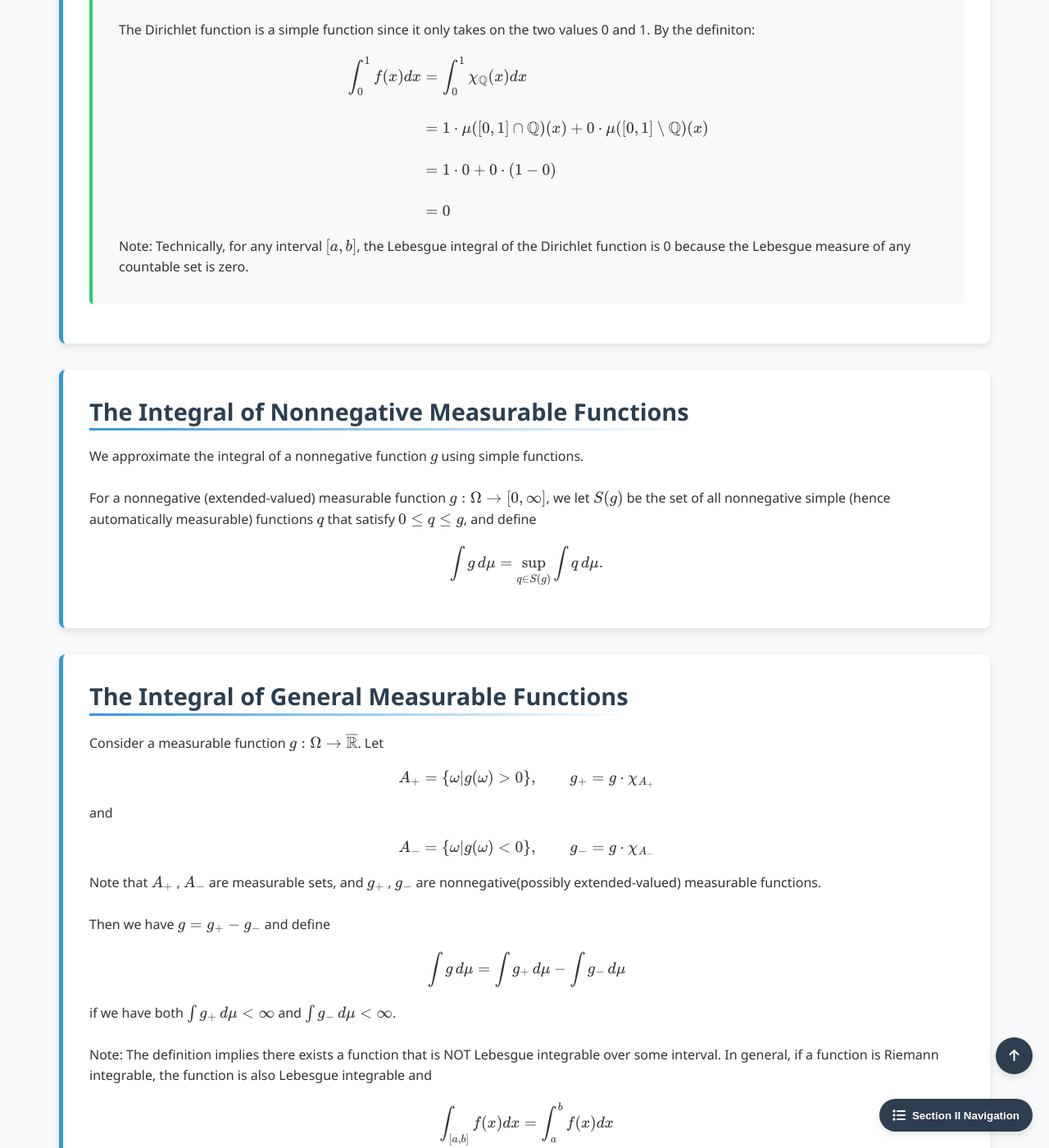
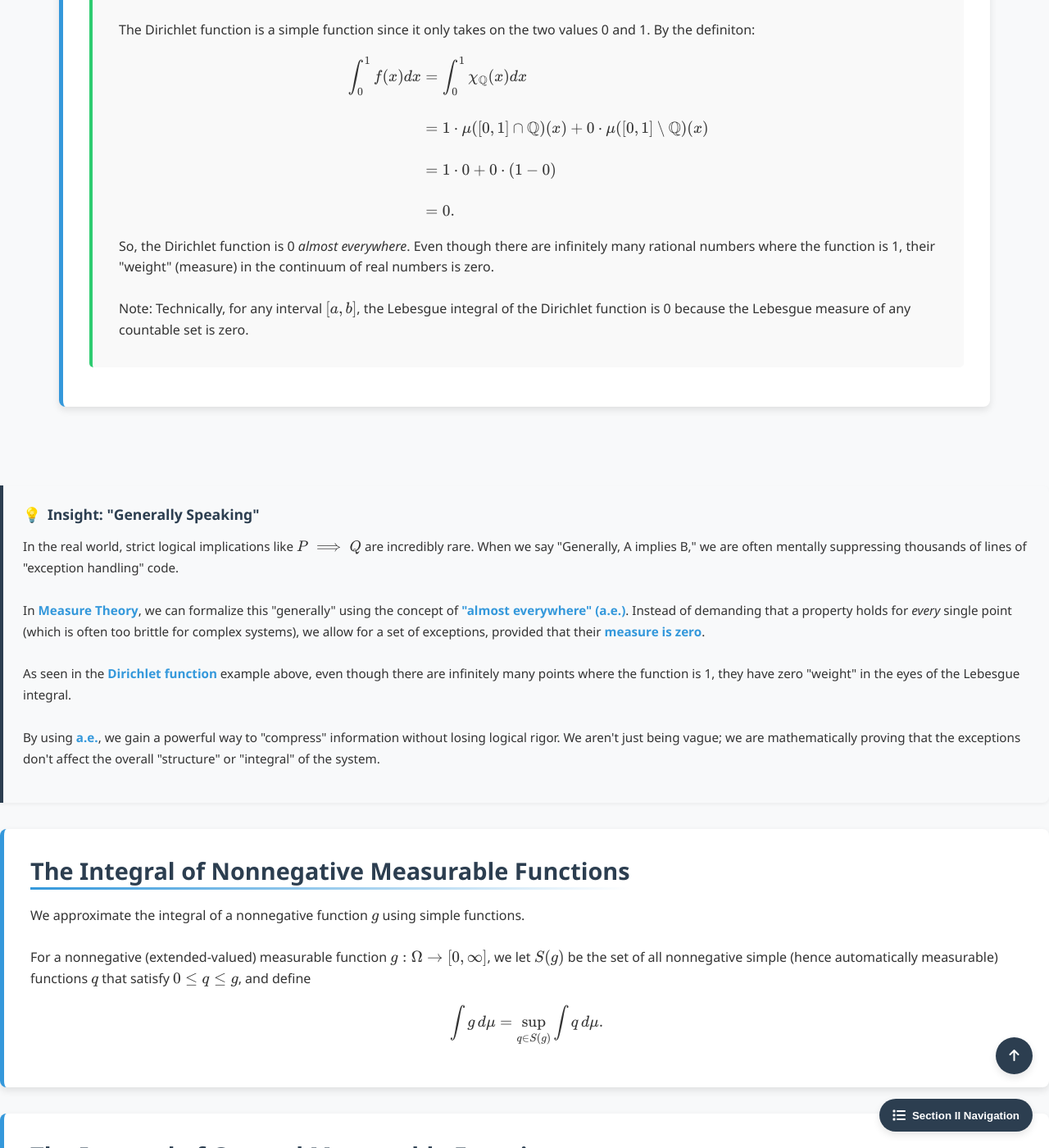
Before and after one commit to Yusukey01/yusukey01.github.io, a Jekyll site: the page built from Mathematics/Calculus/lebesgue.html, in a window 1280 px wide and 1400 px high, scrolled down 2839 px. Shown: the whole window at 82% size. Built offline with Jekyll 4.4.1, drawn with Linux system fonts in a browser that asks for light colours.

Commit message:
added insight

```diff
--- a/Mathematics/Calculus/lebesgue.html
+++ b/Mathematics/Calculus/lebesgue.html
@@ -195,6 +195,7 @@ uses_python: false
                 \int g \, d\mu = \sum_{i=1}^k a_i \mu(A_i).
                 \]
                 (We assume \(a_i \mu(A_i) = 0\) if \(a_i = 0\) and \(\mu(A_i) = \infty\).)
+            </p>
             <div class="proof">
                 <span class="proof-title">Example: Dirichlet function</span>
                 Finally, we can get the integral of <strong>Dirichlet function</strong> on the interval \([0, 1]\):
@@ -212,12 +213,37 @@ uses_python: false
                 \int_0^1 f(x)dx &= \int_0^1 \chi_{\mathbb{Q}}(x) dx\\\\
                                 &= 1 \cdot \mu([0, 1] \cap \mathbb{Q})(x) + 0 \cdot \mu([0, 1] \setminus \mathbb{Q})(x)\\\\
                                 &= 1 \cdot 0 + 0 \cdot (1 - 0) \\\\
-                                &= 0
+                                &= 0.
                 \end{align*}
                 \]
+                So, the Dirichlet function is 0 <em>almost everywhere</em>. Even though there are infinitely many rational numbers
+                where the function is 1, their "weight" (measure) in the continuum of real numbers is zero.
+                <br><br>
                 Note: Technically, for any interval \([a, b]\), the Lebesgue integral of the Dirichlet function is 0
                 because the Lebesgue measure of any countable set is zero.
             </div>
+
+            </div>
+
+            <section class="insight-box">
+                <h3>Insight: "Generally Speaking"</h3>
+                <p>
+                    In the real world, strict logical implications like \(P \implies Q\) are incredibly rare.
+                    When we say "Generally, A implies B," we are often mentally suppressing thousands of lines
+                    of "exception handling" code.
+                    <br><br>
+                    In <strong>Measure Theory</strong>, we can formalize this "generally" using the concept of
+                    <strong>"almost everywhere" (a.e.)</strong>. Instead of demanding that a property holds for
+                    <em>every</em> single point (which is often too brittle for complex systems), we allow for a
+                    set of exceptions, provided that their <strong>measure is zero</strong>.
+                    <br><br>
+                    As seen in the <strong>Dirichlet function</strong> example above, even though there are
+                    infinitely many points where the function is 1, they have zero "weight" in the eyes of the
+                    Lebesgue integral.
+                    <br><br>
+                    By using <strong>a.e.</strong>, we gain a powerful way to "compress" information without losing
+                    logical rigor. We aren't just being vague; we are mathematically proving that the exceptions don't
+                    affect the overall "structure" or "integral" of the system.
                 </p>
             </section>
 
--- a/css/styles.css
+++ b/css/styles.css
@@ -1211,6 +1211,35 @@
     font-weight: bold;
     color: var(--secondary-color);
     margin-bottom: var(--spacing-xs);
+  }
+
+  /* Insight Box: For unique perspectives linking Math and Reality */
+  .insight-box {
+      background-color: #f8f9fa;
+      border-left: 4px solid var(--secondary-color);
+      padding: 1.5rem;
+      margin: 2rem 0;
+      border-radius: 0 8px 8px 0;
+      font-size: 0.95rem;
+      line-height: 1.7;
+      box-shadow: 0 2px 4px rgba(0,0,0,0.05);
+  }
+
+  .insight-box h3 {
+      margin-top: 0;
+      color: var(--secondary-color);
+      font-size: 1.1rem;
+      display: flex;
+      align-items: center;
+      gap: 0.5rem;
+  }
+
+  .insight-box h3::before {
+      content: "💡";
+  }
+
+  .insight-box strong {
+      color: var(--primary-color);
   }
 
   .math-table-container {
```
Lines whose indentation alone changed are shown as unchanged.
